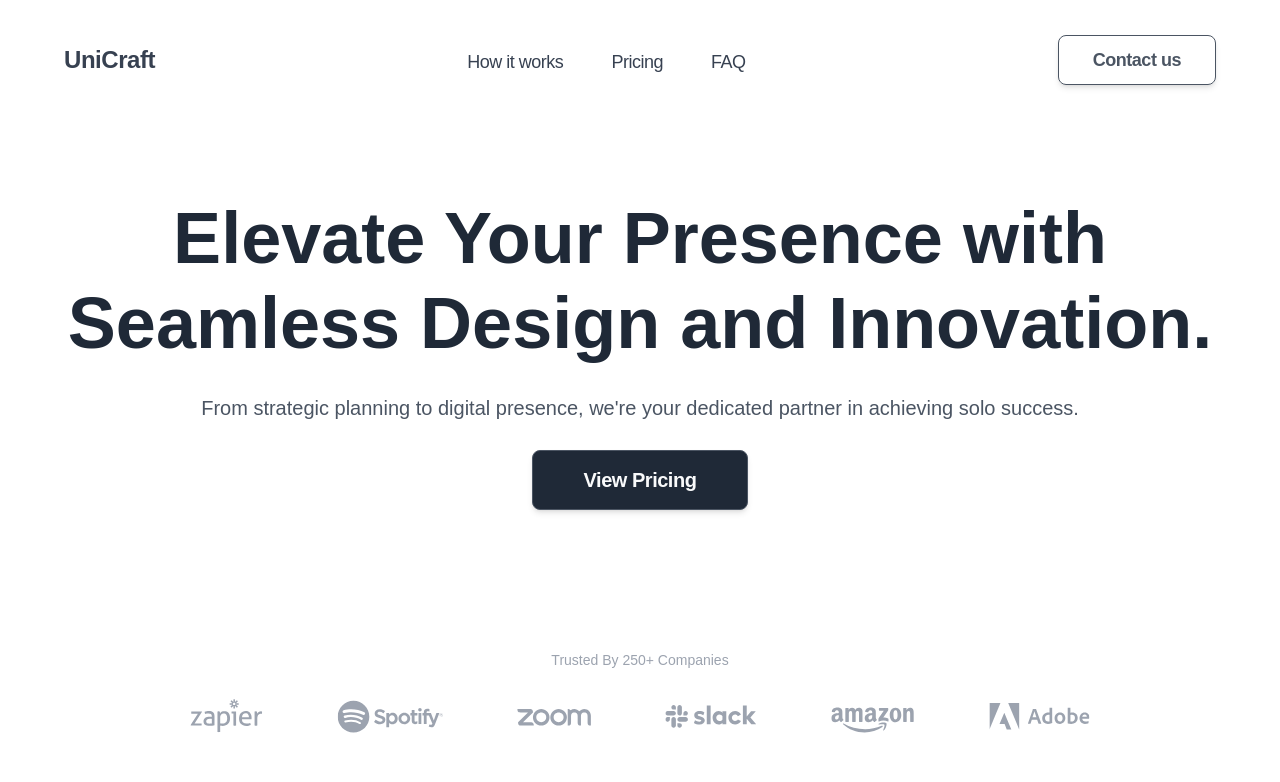
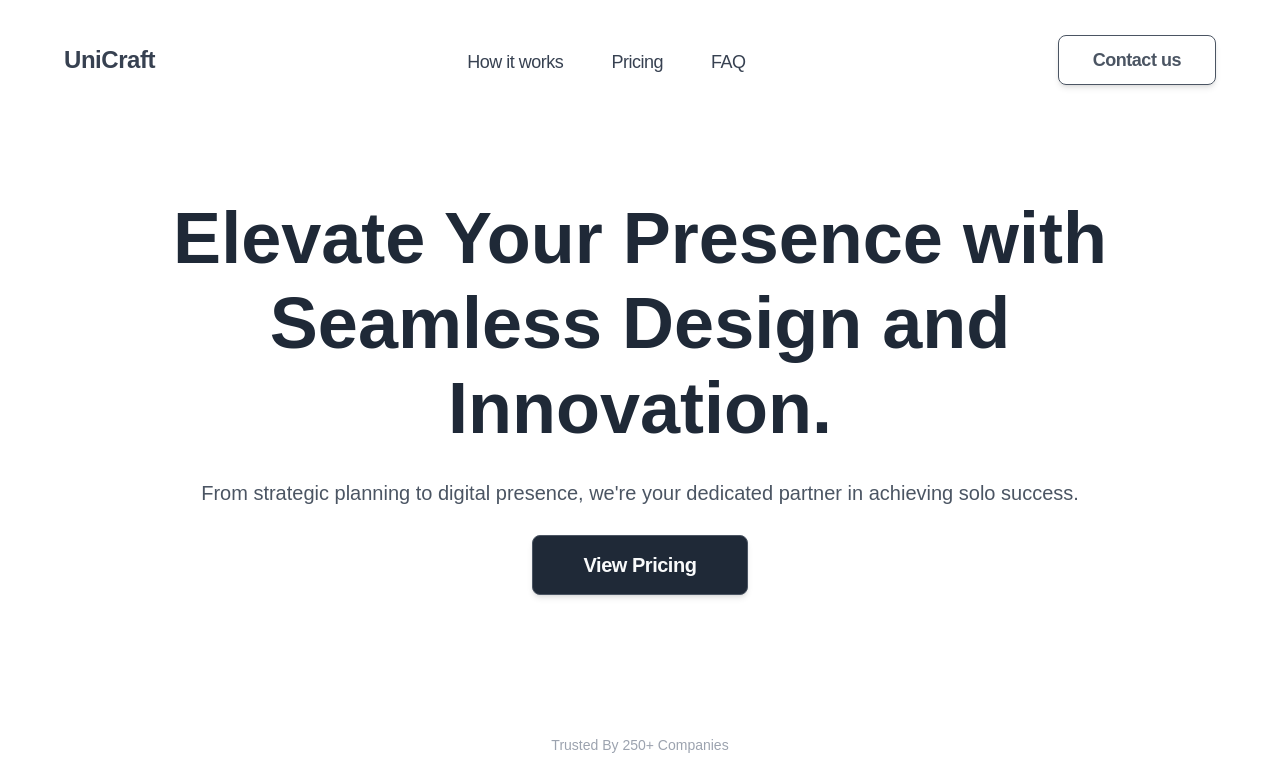
Before and after one commit to ankitt26/unicraft, a React (Vite) app: page / in a window 1280 px wide. Shown: the top 782 px of the page. Built offline with nearby package versions, Linux system fonts and the light colour scheme; a web font is replaced by a local one.

Commit message:
Add live Links in Readme and update details

```diff
--- a/src/components/herosection.jsx
+++ b/src/components/herosection.jsx
@@ -11,7 +11,7 @@ export const HeroSection = () => {
   return (
     <>
       <div className="mb-10 mt-24 flex h-auto w-full flex-col items-center gap-y-7 font-Satoshi">
-        <h2 className="mx-auto w-11/12 break-words text-center font-Satoshi text-7xl font-black leading-[85px] text-gray-800">
+        <h2 className="mx-auto w-11/12 break-words px-[5%] text-center font-Satoshi text-7xl font-black leading-[85px] text-gray-800">
           Elevate Your Presence with Seamless Design and Innovation.
         </h2>
         <p className=" w-4/5 break-words text-center font-Satoshi text-xl font-medium text-gray-600">
```
Also changed, not shown: 1 other file (tests, documents, lock files or other folders).
